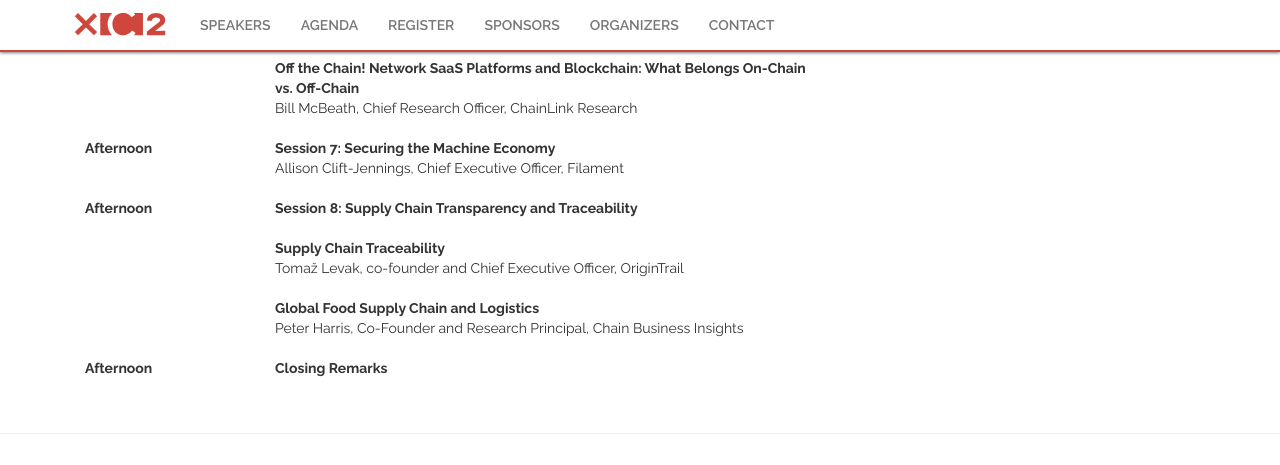
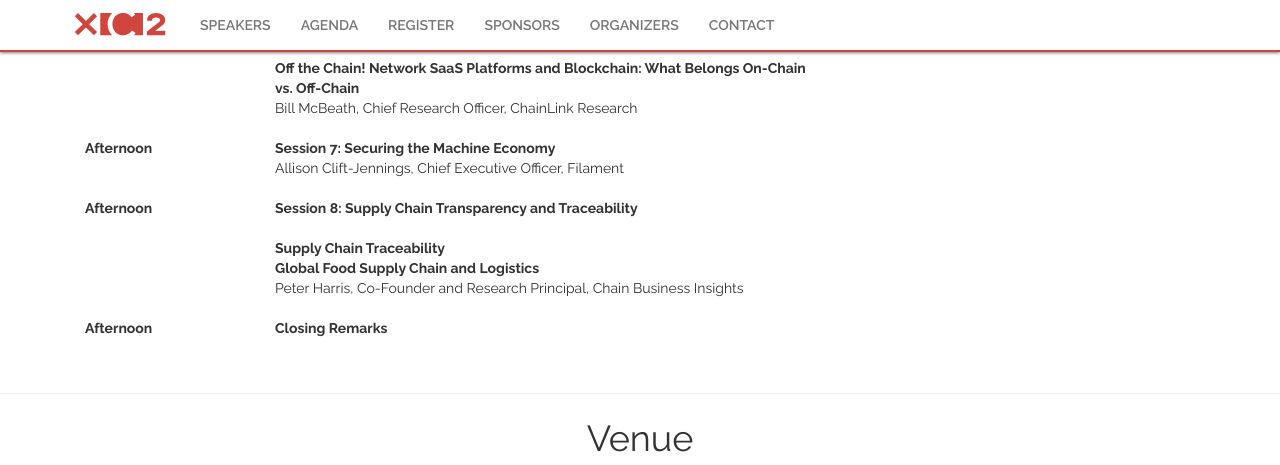
Before and after one commit to gnawalishyam/jekyll, a Jekyll site: the page built from index.html, in a window 1280 px wide and 900 px high, scrolled down 4999 px, cut to the strip 0-465 px from the top of the window. Built offline with Jekyll 4.4.1, drawn with Linux system fonts in a browser that asks for light colours; some web fonts are replaced.

Commit message:
changes according to emails on 5/3/2018

```diff
--- a/index.html
+++ b/index.html
@@ -239,7 +239,7 @@
 								<b>Afternoon</b>
 							</div>
 							<div class="col-sm-6">
-								<b>Session 8: Supply Chain Transparency and Traceability</b></br></br><b>Supply Chain Traceability </b></br>Tomaž Levak, co-founder and Chief Executive Officer, OriginTrail</br></br><b>Global Food Supply Chain and Logistics</b></br>Peter Harris, Co-Founder and Research Principal, Chain Business Insights</br></br>
+								<b>Session 8: Supply Chain Transparency and Traceability</b></br></br><b>Supply Chain Traceability </b></br><b>Global Food Supply Chain and Logistics</b></br>Peter Harris, Co-Founder and Research Principal, Chain Business Insights</br></br>
 							</div>
 							<div class="col-sm-4">
 								<!-- Testing -->
```
